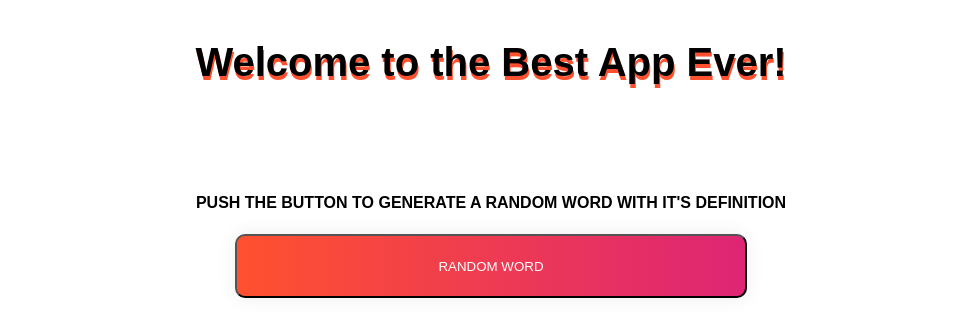
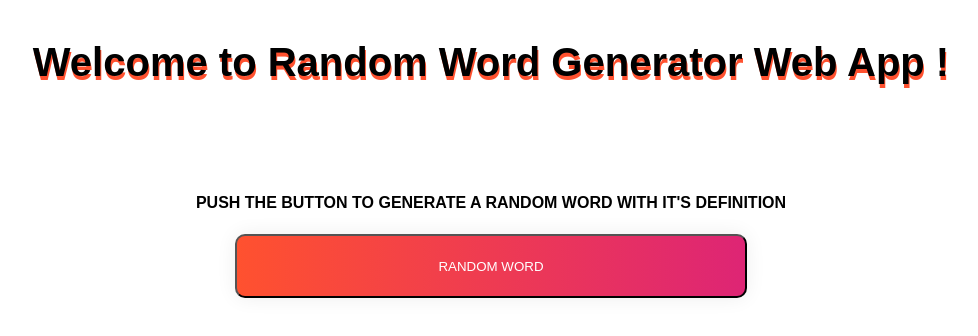
Before and after one commit to deepsingh132/dualApi, a plain HTML site: page index.html in a window 1280 px wide. Shown: the whole page, without its empty margins (149-1127 px from the left). Drawn offline with Linux system fonts and the light colour scheme.

Commit message:
Update index.html

```diff
--- a/index.html
+++ b/index.html
@@ -6,7 +6,7 @@
     <title>Random Word and Definition Generator</title>
 </head>
 <body>
-    <h1 class="title">Welcome to the Best App Ever!</h1>
+    <h1 class="title">Welcome to Random Word Generator Web App !</h1>
     <p class="CTA">Push The Button To Generate a Random Word with it's Definition</p>
     <button class="button">Random Word</button>
     <div class="word-container display-none"></div>
```
